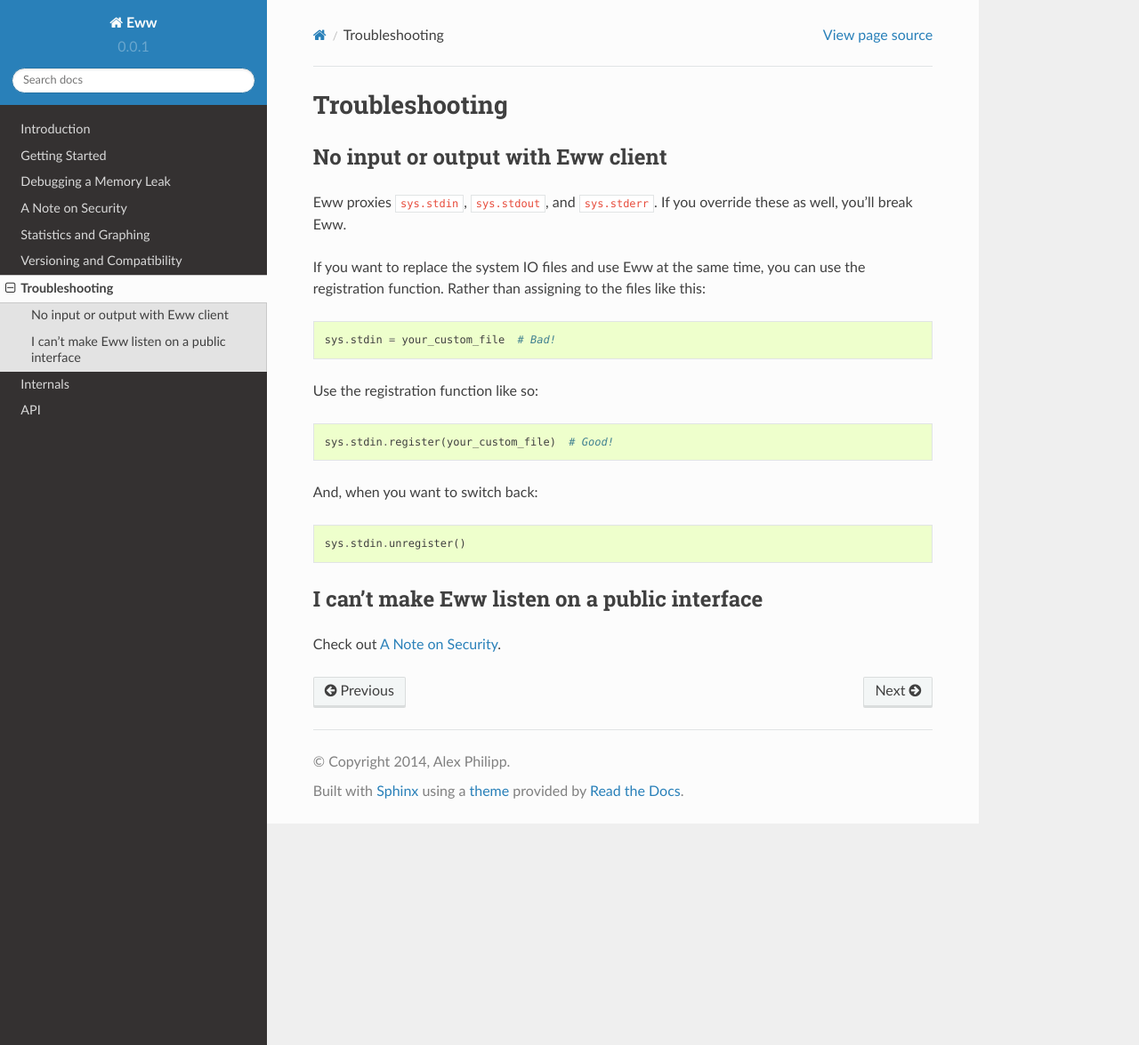
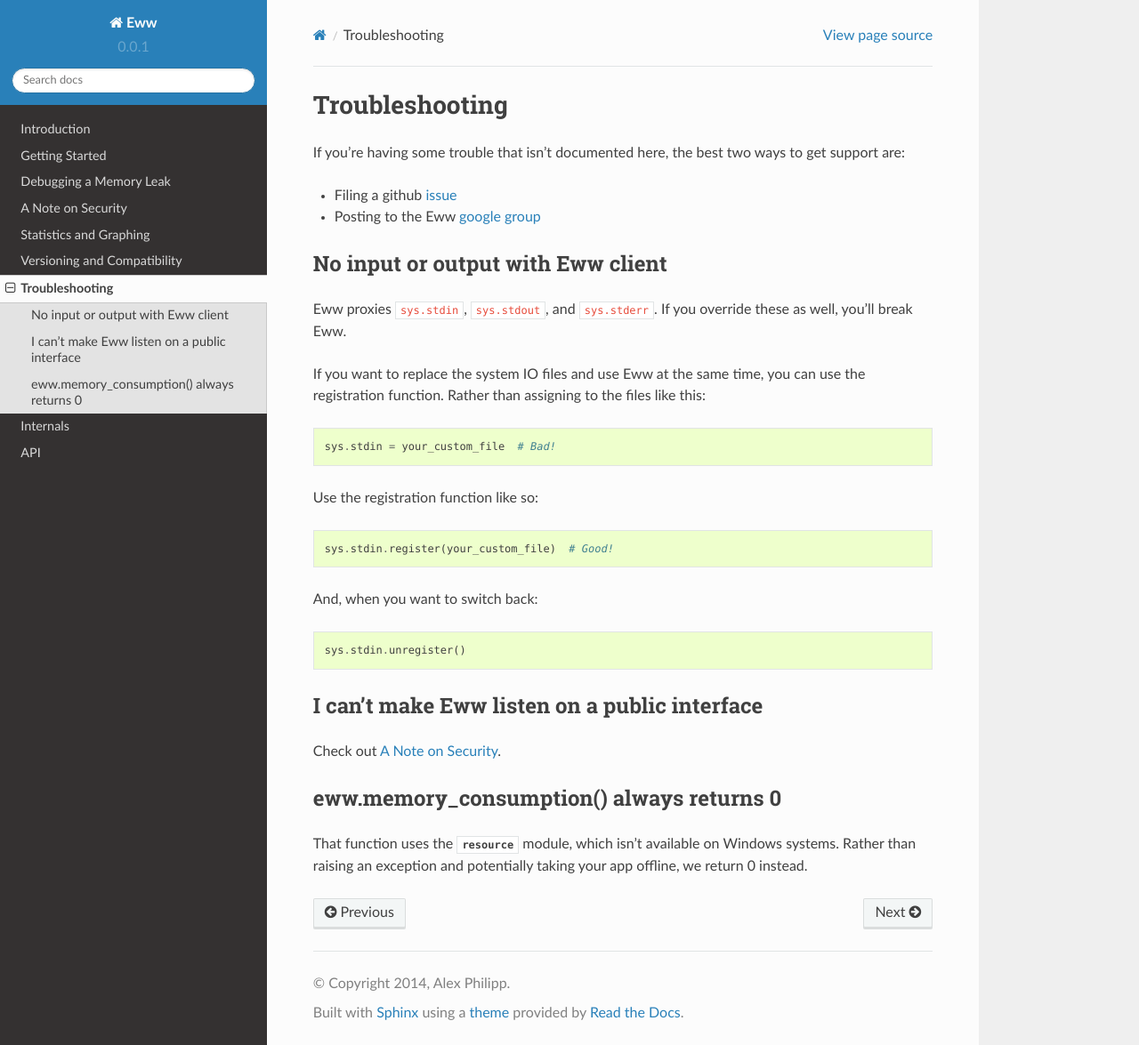
Before and after one commit to py-eww/eww, a Sphinx documentation site: the page built from docs/source/troubleshooting.rst, in a window 1280 px wide and 1175 px high. Shown: the whole window at 89% size. Built offline with Sphinx 7.4.7 and the Read the Docs theme 2.0.0, drawn with Linux system fonts in a browser that asks for light colours; pages that are not in the unit, such as notebooks, are missing from menus.

Commit message:
extended docs

```diff
--- a/docs/source/troubleshooting.rst
+++ b/docs/source/troubleshooting.rst
@@ -2,6 +2,11 @@
 
 Troubleshooting
 ===============
+
+If you're having some trouble that isn't documented here, the best two ways to get support are:
+
+* Filing a github `issue <https://github.com/py-eww/eww/issues>`_
+* Posting to the Eww `google group <https://groups.google.com/forum/#!forum/eww-support/new>`_
 
 No input or output with Eww client
 ----------------------------------
@@ -24,3 +29,8 @@
 ---------------------------------------------
 
 Check out :ref:`a_note_on_security`.
+
+eww.memory_consumption() always returns 0
+-----------------------------------------
+
+That function uses the :py:mod:`resource` module, which isn't available on Windows systems.  Rather than raising an exception and potentially taking your app offline, we return 0 instead.
```
